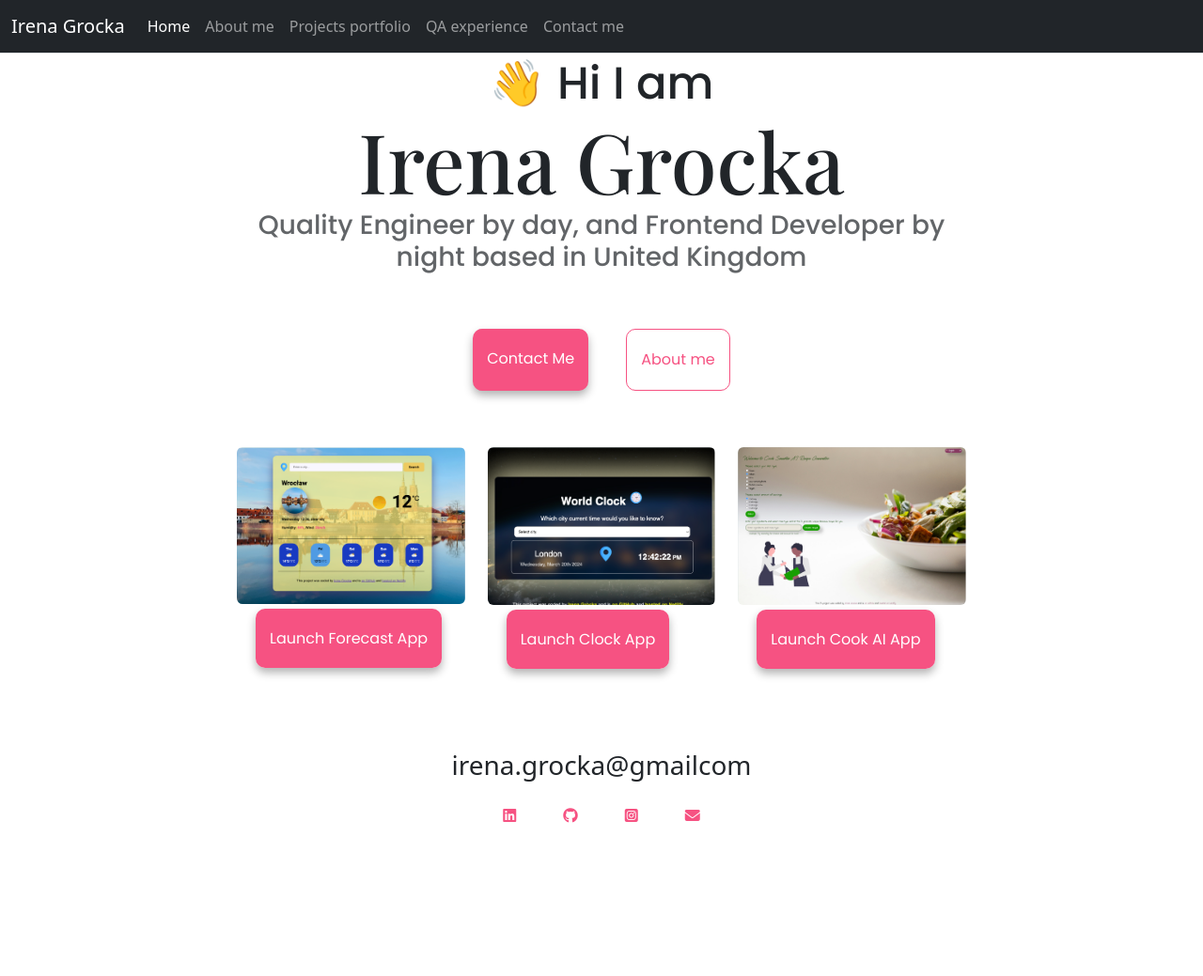
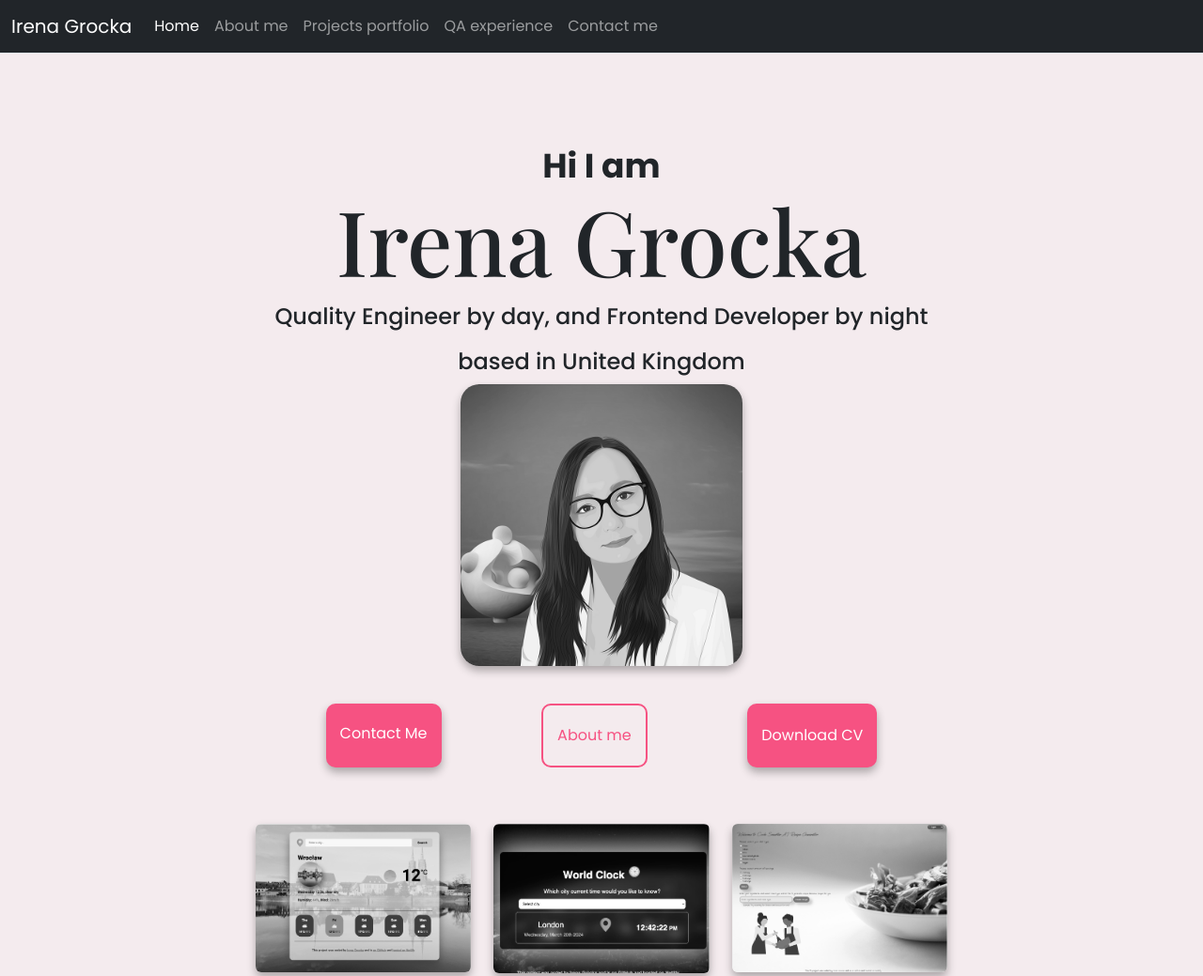
Before and after one commit to irenagrocka-ad/portfolio-page-irena-grocka, a website: page index.html in a window 1280 px wide. Shown: the top 1039 px of the page at 94% size. Before the commit the page ends 961 px from the top, so only its background shows below. Drawn offline with nearby package versions, Linux system fonts and the light colour scheme; a web font is replaced by a local one.

Commit message:
home page changes

```diff
--- a/css/style.css
+++ b/css/style.css
@@ -1,14 +1,26 @@
 :root {
-  --primary-color: #f65282;
+  --branding-color: #f65282;
+  --branding-background-color: #f4ebee;
+  --primary-color: #f5f5f5;
   --secondary-color: #11111;
+  --heading-font-family: "Playfair Display";
+  --default-font-family: "Poppins";
   --box-shadow: 0 5px 10px rgba(0, 0, 0, 0.3);
 }
 
 body {
   margin: 60px auto;
   max-width: 800px;
+  background: var(--branding-background-color);
+  padding: 20px;
+  font-family: var(--default-font-family);
 }
 
+.hero {
+  margin-top: 75px;
+  background-color: var(--branding-background-color);
+  text-align: center;
+}
 h1,
 h2,
 h3 {
@@ -17,21 +29,32 @@ h3 {
 }
 
 h1 {
-  font-size: 88px;
-  font-family: "Playfair Display";
+  font-size: 96px;
+  font-family: var(--heading-font-family);
 }
 
 h2 {
-  font-size: 48px;
-  font-family: "Poppins";
+  font-size: 36px;
+  font-weight: bold;
 }
 
 h3 {
-  font-size: 28px;
-  opacity: 0.7;
-  font-family: "Poppins";
+  font-size: 24px;
+  line-height: 2;
+  color: var(--secondary-color);
 }
-
+img {
+  width: 300px;
+  border-radius: 20px;
+  display: flex;
+  margin: 0 auto;
+  box-shadow: var(--box-shadow);
+  justify-items: center;
+  filter: grayscale(100%);
+}
+img:hover {
+  filter: none;
+}
 p {
   background: var(--secondary-color);
   padding: 15px;
@@ -39,15 +62,15 @@ p {
   font-size: 18px;
   line-height: 1.5;
   text-align: center;
-  font-family: "Poppins";
 }
-
+button {
+  border: none;
+}
 .navigation-links {
   display: flex;
-  margin-top: 40px;
+  margin-top: 20px;
   margin-bottom: 40px;
-  justify-content: center;
-  font-family: "Poppins";
+  justify-content: space-evenly;
 }
 
 .primary-button {
@@ -56,21 +79,23 @@ p {
   margin: 20px;
   text-decoration: none;
   text-transform: capitalize;
-  background: var(--primary-color);
+  background: var(--branding-color);
   box-shadow: var(--box-shadow);
+  text-align: center;
   color: white;
-  font-family: "Poppins";
+  font-size: 16px;
 }
 .secondary-button {
-  color: var(--primary-color);
-  border: 1px solid var(--primary-color);
+  color: var(--branding-color);
+  border: 2px solid var(--branding-color);
+  text-decoration: none;
   margin: 20px;
   padding: 20px 15px;
   border-radius: 10px;
-  text-decoration: none;
-  font-family: "Poppins";
+  font-size: 16px;
 }
-
+.home-page {
+}
 .about-paragraphs {
   display: flex;
   margin: 30px 0;
@@ -83,7 +108,7 @@ p {
 .email-link {
   display: flex;
   justify-content: center;
-  color: var(--box-shadow);
+  color: var(--secondary-color);
   font-size: 28px;
   text-decoration: none;
 }
@@ -91,9 +116,9 @@ p {
 .email-link:hover {
   text-decoration: underline;
 }
-@media (max-width: 600px) {
+@media (max-width: 775px) {
   h1 {
-    font-size: 42px;
+    font-size: 38px;
     line-height: 1.5;
   }
   h2 {
@@ -101,7 +126,7 @@ p {
     text-align: center;
   }
   h3 {
-    font-size: 24px;
+    font-size: 16px;
     text-align: center;
   }
   .primary-button {
@@ -116,19 +141,22 @@ p {
     margin: 10px;
     padding: 15px 10px;
   }
-  .portfolio-page img {
-    display: none;
+  .home-page img {
+    margin-top: 50px;
   }
 }
 footer {
   margin-top: 100px;
+  text-align: center;
 }
 .social-links {
   display: flex;
   justify-content: center;
   align-items: center;
+  font-size: 24px;
 }
 .s-l {
-  color: var(--primary-color);
+  font-size: 28px;
+  color: var(--branding-color);
   margin: 25px;
 }
--- a/index.html
+++ b/index.html
@@ -43,41 +43,42 @@
       </div>
     </div>
   </nav>
-
-  <h2 class="mt-25">👋 Hi I am</h2>
+  <div class="hero">
+    <h2 class="mt-25">Hi I am</h2>
     <h1>Irena Grocka</h1>
     <h3>
       Quality Engineer by day, and Frontend Developer by night based in United
       Kingdom
     </h3>
+    <img src="images/irena_grocka.png" alt="image of irena grocka" class="hero-img" />
     <div class="navigation-links">
       <a href="about.html#contact" title="Contact Irena Grocka" class="primary-button">Contact me</a>
       <a href="about.html" title="About Irena Grocka" class="secondary-button">About me</a>
-  </div>
-  <div class="container portfolio-page">
-
-    <div class="row">
-      <div class="col-md-4 mt-100">
-        <img src="images/forecast_app.png" alt="image of forecast app" class="img-fluid rounded" />
-        <br />
-        <br />
-        <a href="#" target="_blank" title="Launch Forecast App" class="primary-button">Launch Forecast App</a>
-      </div>
-      <div class="col-md-4 mt-100">
-        <img src="images/clock_app.png" alt="image of clock app" class="img-fluid rounded" />
-        <br />
-        <br />
-        <a href="#" target="_blank" title="Launch Clock App" class="primary-button">Launch Clock App</a>
-      </div>
-      <div class="col-md-4 mt-100">
-        <img src="images/cook_ai_app.png" alt="image of cook ai app" class="img-fluid rounded" />
-        <br />
-        <br />
-        <a href="#" target="_blank" title="Launch Cook AI App" class="primary-button">Launch Cook AI App</a>
+      <button title="Contact Irena Grocka" class="primary-button">Download CV</button>
     </div>
   </div>
 
-    <footer >
+  <div class="container home-page">
+    <div class="row">
+      <div class="col-md-4 mt-100">
+        <a href="porfolio.html#forecast" target="_blank">
+        <img src="images/forecast_app.png" alt="image of forecast app" class="img-fluid rounded" />
+        </a>
+      </div>
+      <div class="col-md-4 mt-100">
+         <a href="porfolio.html#clock" target="_blank">
+        <img src="images/clock_app.png" alt="image of clock app" class="img-fluid rounded" />
+      </a>
+      </div>
+      <div class="col-md-4 mt-100">
+        <a href="porfolio.html#cook-ai" target="_blank">
+        <img src="images/cook_ai_app.png" alt="image of cook ai app" class="img-fluid rounded" />
+      </a>
+      </div>
+    </div>
+  </div>
+
+  <footer>
     <div class="mt-200">
       <a href="mailto:[email]" title="Email Irena Grocka" class="email-link">
         irena.grocka@gmailcom
```
Also changed, not shown: porfolio.html (+19 -1 lines), images/Irena_grocka.png (added), 1 other file. Lines whose indentation alone changed are shown as unchanged.
